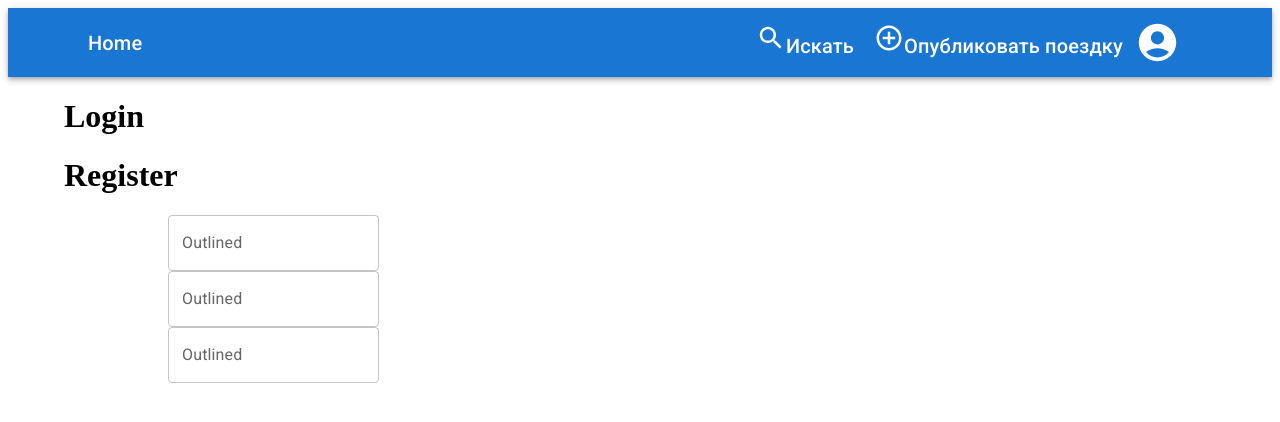
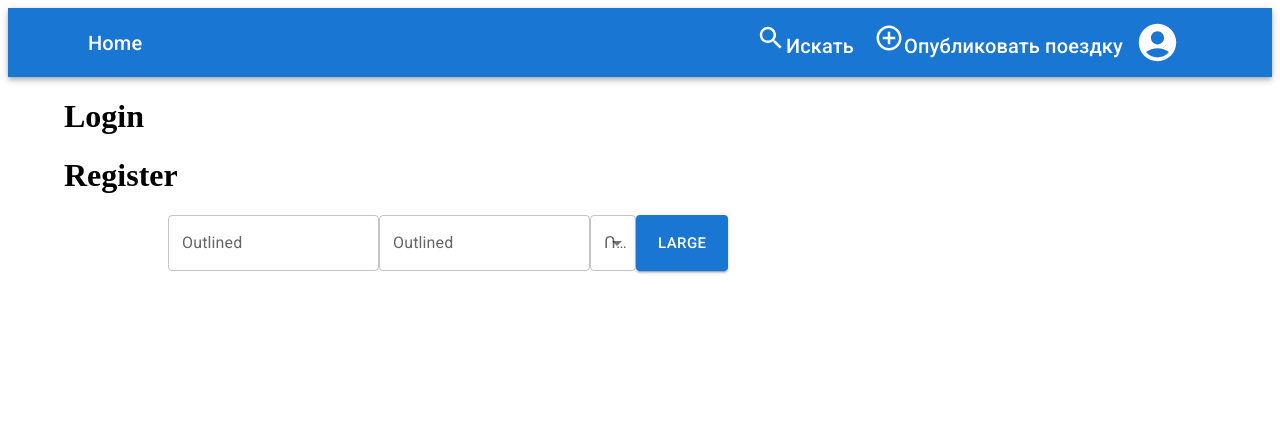
Before and after one commit to Grach90/gogo-front, a React (Create React App) app: page / in a window 1280 px wide. Shown: the top 422 px of the page. Built offline with nearby package versions, Linux system fonts and the light colour scheme.

Commit message:
layout of home page

```diff
--- a/package.json
+++ b/package.json
@@ -5,6 +5,10 @@
   "dependencies": {
     "@emotion/react": "^11.4.1",
     "@emotion/styled": "^11.3.0",
+    "@material-ui/core": "^4.12.3",
+    "@material-ui/icons": "^4.11.2",
+    "@mui/icons-material": "^5.0.1",
+    "@mui/lab": "^5.0.0-alpha.48",
     "@mui/material": "^5.0.1",
     "@testing-library/jest-dom": "^5.11.4",
     "@testing-library/react": "^11.1.0",
@@ -16,6 +20,7 @@
     "@types/react-dom": "^17.0.0",
     "@types/redux": "^3.6.0",
     "@types/sass": "^1.16.1",
+    "date-fns": "^2.24.0",
     "node-sass": "^6.0.1",
     "react": "^17.0.2",
     "react-dom": "^17.0.2",
--- a/src/components/Search/search-viewer.tsx
+++ b/src/components/Search/search-viewer.tsx
@@ -1,19 +1,66 @@
+import * as React from 'react';
 import { Container } from "@mui/material";
 import TextField from "@mui/material/TextField";
+import {isWeekend} from 'date-fns';
+import AdapterDateFns from '@mui/lab/AdapterDateFns';
+import LocalizationProvider from '@mui/lab/LocalizationProvider';
+import StaticDatePicker from '@mui/lab/StaticDatePicker';
+import MobileDatePicker from '@mui/lab/MobileDatePicker';
+import Select, { SelectChangeEvent } from '@mui/material/Select';
+import InputLabel from '@mui/material/InputLabel';
+import MenuItem from '@mui/material/MenuItem';
+import FormControl from '@mui/material/FormControl';
+import Button from '@mui/material/Button';
 
 const Viewer = () => {
+  const [value, setValue] = React.useState<Date | null>(new Date());
+
+  const [age, setAge] = React.useState('');
+
+  const handleChange = (event: SelectChangeEvent) => {
+    setAge(event.target.value as string);
+  };
+
+
   return (
     <Container style={{ maxWidth: 992, height: 60 }}>
-      <div>
+      <div style={{display:'flex'}}>
         <div>
           <TextField id="outlined-basic" label="Outlined" variant="outlined" />
         </div>
         <div>
           <TextField id="outlined-basic" label="Outlined" variant="outlined" />
         </div>
-        <div>
-          <TextField id="outlined-basic" label="Outlined" variant="outlined" />
+        <div style={{display:'flex'}}>
+          <LocalizationProvider dateAdapter={AdapterDateFns}>
+            <MobileDatePicker
+            // label="For mobile"
+            value={value}
+            onChange={(newValue) => {
+              setValue(newValue);
+            }}
+            renderInput={(params) => <TextField {...params} />}
+            />
+          </LocalizationProvider>
+          <FormControl >
+          <InputLabel id="demo-simple-select-label">Ուղևորներ</InputLabel>
+            <Select
+              labelId="demo-simple-select-label"
+              id="demo-simple-select"
+              value={age}
+              label="Age"
+              onChange={handleChange}
+            >
+              <MenuItem value={1}>1</MenuItem>
+              <MenuItem value={2}>2</MenuItem>
+              <MenuItem value={3}>3</MenuItem>
+              <MenuItem value={4}>4</MenuItem>
+            </Select>
+            </FormControl>
         </div>
+        <Button variant="contained" size="large">
+          Large
+        </Button>
       </div>
     </Container>
   );
```
Also changed, not shown: public/index.html (+9 -12 lines), 1 other file (tests, documents, lock files or other folders).
